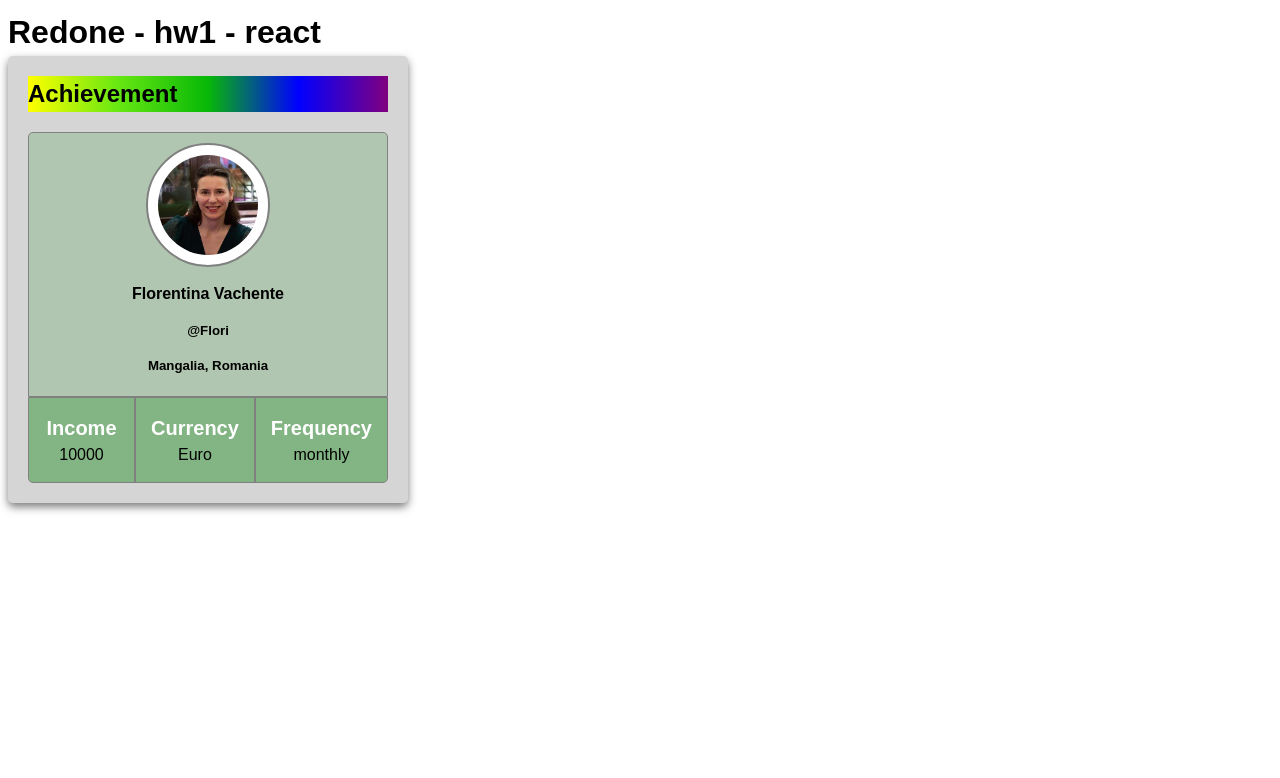
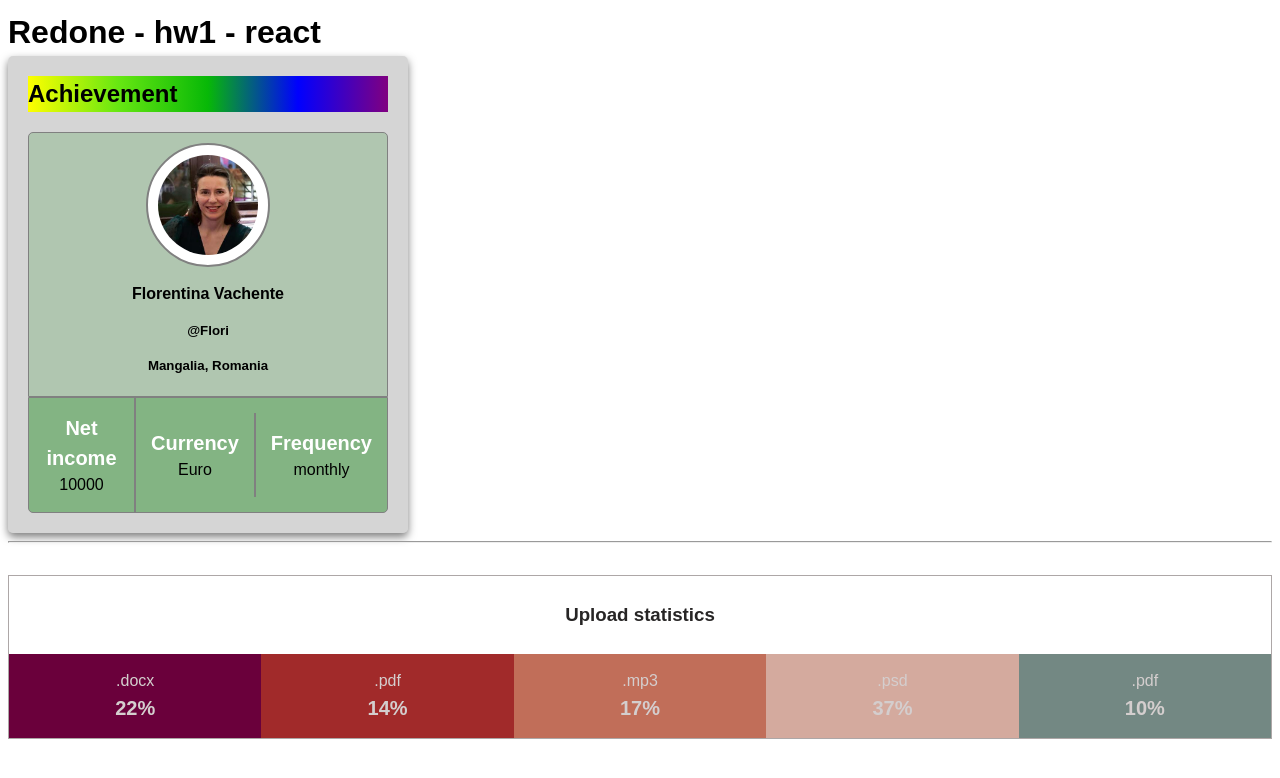
Before and after one commit to FloriGOIT/redone-hw1-react, a React (Create React App) app: page / in a window 1280 px wide. Shown: the top 778 px of the page. Built offline with nearby package versions, Linux system fonts and the light colour scheme.

Commit message:
hk1 -  <Stats /> finalised

```diff
--- a/src/components/App.jsx
+++ b/src/components/App.jsx
@@ -2,9 +2,13 @@ import Profile from './Profile/Profile';
 import user from './Profile/user.json';
 import me from './Profile/WhatsApp Image 2025-06-01 at 20.27.49.jpeg';
 
+import Stats from './Stats/Stats';
+import statistics from "./Stats/statistics.json"
+
 
 function App() {
   const { username, tag, location, stats } = user;
+
   return (
     <>
       <h1>Redone - hw1 - react</h1>
@@ -15,6 +19,9 @@ function App() {
         location={location}
         stats={stats}
       />
+      <hr/><br/>
+      <Stats stats={statistics}/>
+
     </>
   );
 }
--- a/src/components/Profile/Profile.jsx
+++ b/src/components/Profile/Profile.jsx
@@ -15,7 +15,7 @@ function Profile({ username, tag, me, location, stats }) {
         </div>
         <div className={style.statsInfo}>
           <div className={style.stats}>
-            <p >Income</p>
+            <p >Net income</p>
             <span >{stats.income}</span>
           </div>
           <div className={style.stats}>
--- /dev/null
+++ b/src/components/Stats/Stats.jsx
@@ -0,0 +1,54 @@
+import style from './stats.module.scss';
+import PropTypes from 'prop-types';
+
+function Stats({ stats }) {
+  return (
+    <div className={style.statsWraper}>
+      <Title />
+      <Statistics stats={stats} />
+    </div>
+  );
+}
+
+
+
+const Title = () => {
+  return <h3>Upload statistics</h3>;
+};
+const Statistics = ({ stats }) => {
+  function getRandomHexColor() {
+    const letters = '0123456789ABCDEF';
+    let color = '#';
+
+    for (let i = 0; i < 6; i++) {
+      color += letters[Math.floor(Math.random() * 16)];
+    }
+    return color;
+  }
+
+  return (
+    <ul className={style.list}>
+      {stats.map(stat => {
+        let liColor = getRandomHexColor();
+        return (
+          <li key={stat.id} style={{ backgroundColor: liColor }}>
+            <span className={style.docType}>{stat.label}</span>
+            <span className={style.percentage}>{stat.percentage}%</span>
+          </li>
+        );
+      })}
+    </ul>
+  );
+};
+
+Stats.propTypes = {
+        stats: PropTypes.arrayOf(
+          PropTypes.shape({
+            id: PropTypes.string.isRequired,
+            label: PropTypes.string.isRequired,
+            percentage: PropTypes.number.isRequired,
+          })
+        )
+      };
+
+export default Stats;
--- /dev/null
+++ b/src/components/Stats/statistics.json
@@ -0,0 +1,7 @@
+[
+  { "id": "id-1", "label": ".docx", "percentage": 22 },
+  { "id": "id-2", "label": ".pdf", "percentage": 14 },
+  { "id": "id-3", "label": ".mp3", "percentage": 17 },
+  { "id": "id-4", "label": ".psd", "percentage": 37 },
+  { "id": "id-5", "label": ".pdf", "percentage": 10 }
+]
--- /dev/null
+++ b/src/components/Stats/stats.module.scss
@@ -0,0 +1,27 @@
+.statsWraper {
+  border: 1px solid rgb(173, 167, 167);
+  text-align: center;
+
+  h3 {
+    margin: 25px;
+    color: rgb(39, 37, 37);
+  }
+
+  .list {
+    display: flex;
+    flex-direction: row;
+    justify-content: space-between;
+    list-style-type: none;
+    color: rgb(212, 206, 206);
+    li {
+      flex: 1;
+      padding: 15px 0px;
+      display: flex;
+      flex-direction: column;
+      .percentage {
+        font-size: 20px;
+        font-weight: 800;
+      }
+    }
+  }
+}
```
